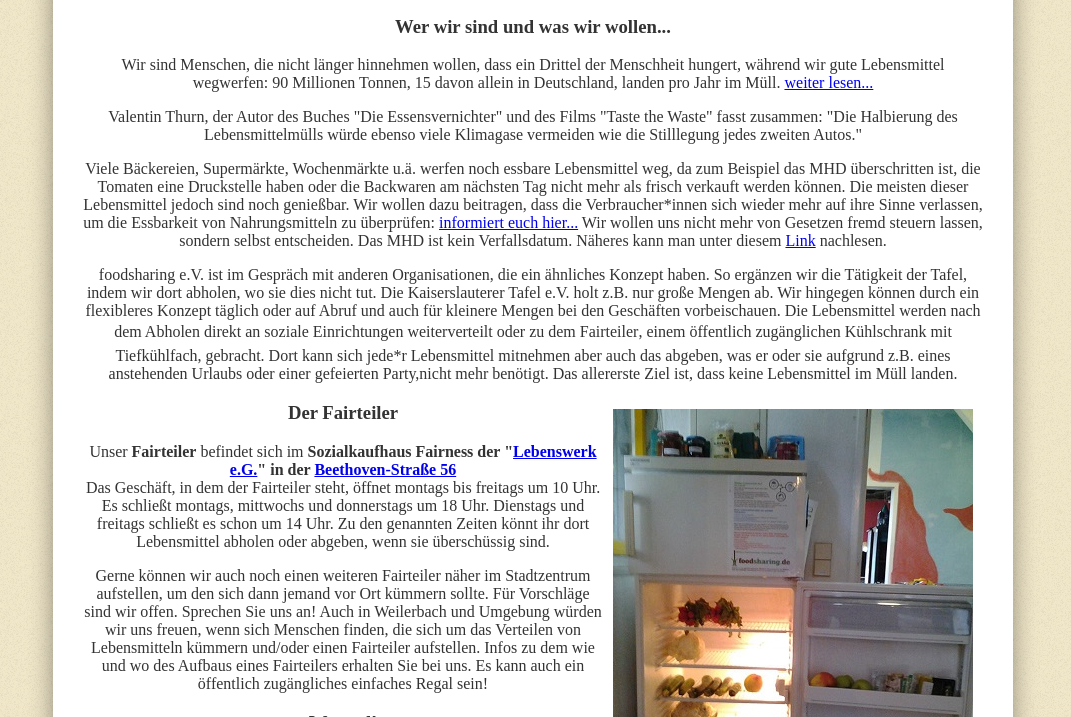
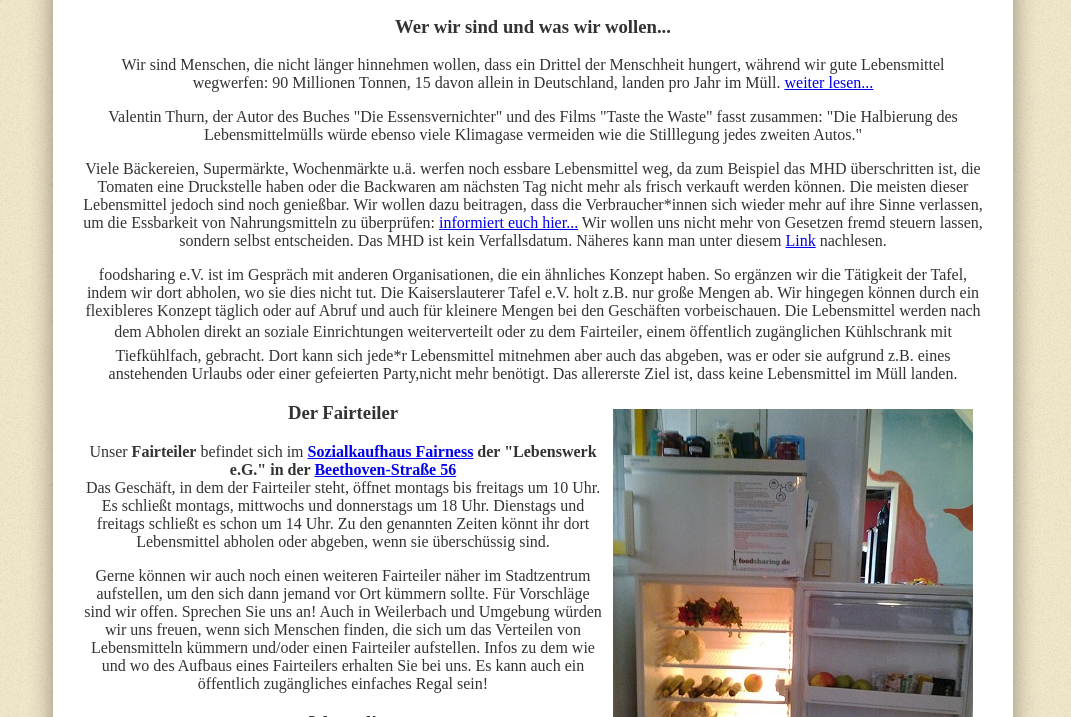
Before and after one commit to iudex-/foodsharing-kl, a plain HTML site: page index.html in a window 1280 px wide. Shown: the part 383-1100 px from the top of the page, without its empty margins (107-1178 px from the left). Drawn offline with Linux system fonts and the light colour scheme.

Commit message:
linked "Sozialkaufhaus Fairness" instead of "Lebenswerk e.G."

```diff
--- a/index.html
+++ b/index.html
@@ -101,9 +101,11 @@ Das allererste Ziel ist, dass keine Lebensmittel im M&uuml;ll landen.
 <img src="bild_klein.jpg" align="right" hspace="10" vspace="10">
 <h3>Der Fairteiler</h3>
 <p>
-	Unser <b>Fairteiler</b> befindet sich im <b>Sozialkaufhaus Fairness der
-	"<a target="_blank" href="http://www.lebenswerk-eg.org/">Lebenswerk e.G.</a>" in der
-	<a target="_blank" href="https://www.openstreetmap.org/way/103144943#map=18/49.43852/7.76370&layers=N">Beethoven-Stra&szlig;e 56</a></b><br>
+	Unser <b>Fairteiler</b> befindet sich im <b>
+	<a  target="_blank" href="http://www.lebenswerk-eg.org/home/kaiserslautern">Sozialkaufhaus Fairness</a>
+	der "Lebenswerk e.G." in der
+	<a target="_blank" href="https://www.openstreetmap.org/way/103144943#map=18/49.43852/7.76370&layers=N">Beethoven-Stra&szlig;e 56</a>
+	</b><br>
 	Das Geschäft, in dem der Fairteiler steht, öffnet montags bis freitags um 10 Uhr. Es schließt montags, mittwochs und donnerstags um 18 Uhr. Dienstags und freitags schließt es schon um 14 Uhr. Zu den genannten Zeiten könnt ihr dort Lebensmittel abholen oder abgeben, wenn sie übersch&uuml;ssig sind.
 </p>
 <p>
```
